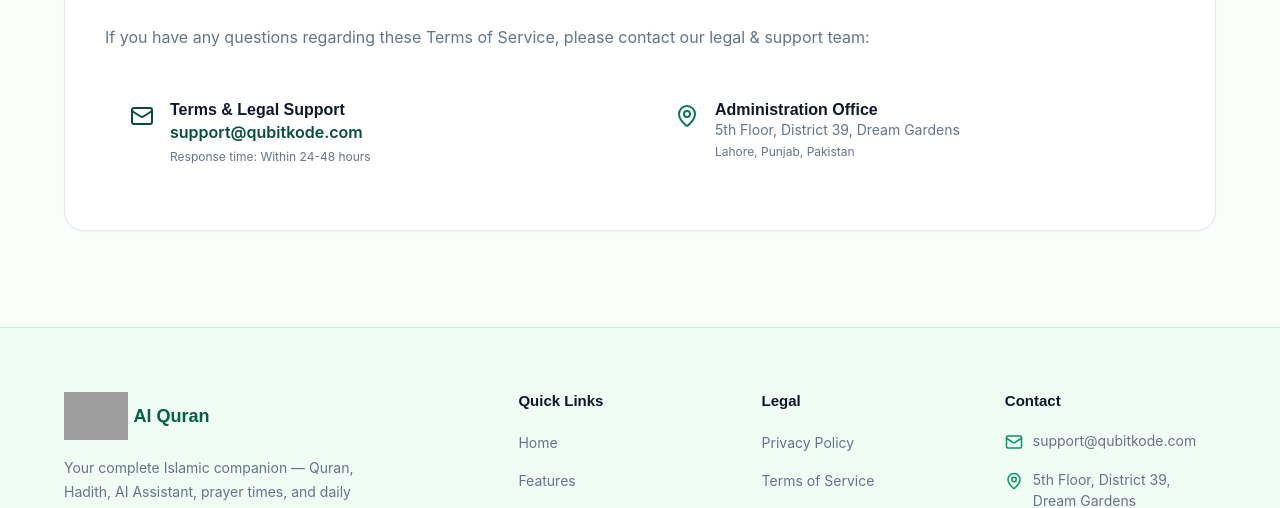
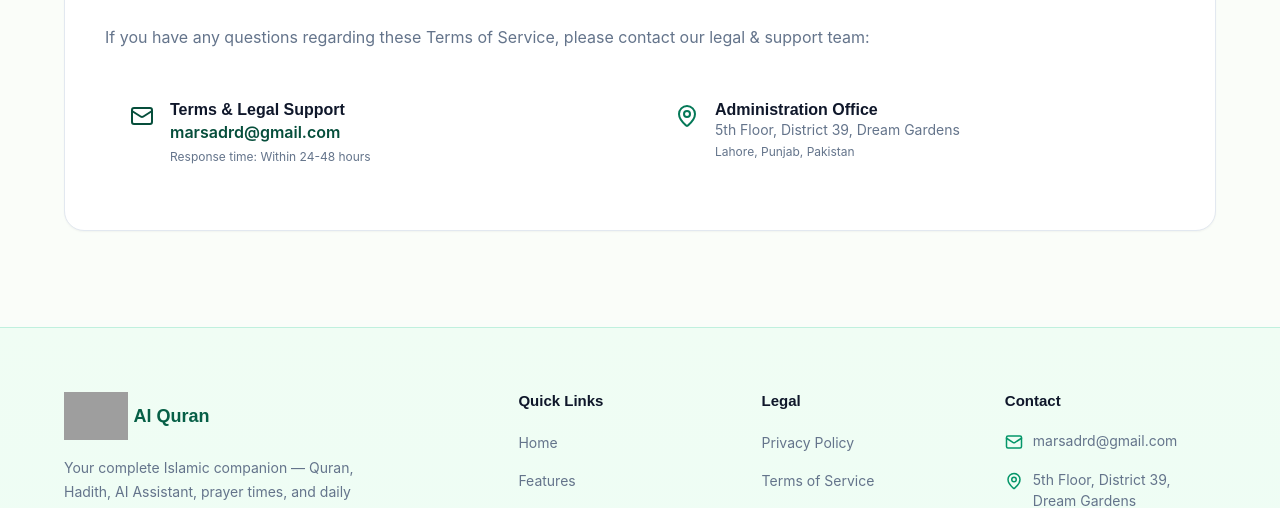
Before and after one commit to MarsadR/quran_web, a React (Create React App) app: page /terms in a window 1280 px wide. Shown: the part 3940-4448 px from the top of the page. Built offline with nearby package versions, Linux system fonts and the light colour scheme; grey boxes are pictures that could not be loaded.

Commit message:
quran web 6th commit

```diff
--- a/src/components/layout/Footer.js
+++ b/src/components/layout/Footer.js
@@ -88,8 +88,8 @@ export function Footer() {
             <ul className="footer-contact">
               <li className="footer-contact-item">
                 <Mail className="footer-contact-icon" />
-                <a href="mailto:support@qubitkode.com" className="footer-link">
-                  support@qubitkode.com
+                <a href="mailto:marsadrd@gmail.com" className="footer-link">
+                  marsadrd@gmail.com
                 </a>
               </li>
               <li className="footer-contact-item">
--- a/src/pages/ContactUs.js
+++ b/src/pages/ContactUs.js
@@ -66,8 +66,8 @@ export function ContactUs() {
               <p className="card-desc">
                 For support, feedback, and general inquiries. We aim to respond within 24 hours.
               </p>
-              <a href="mailto:support@qubitkode.com" className="contact-action-link">
-                support@qubitkode.com
+              <a href="mailto:marsadrd@gmail.com" className="contact-action-link">
+                marsadrd@gmail.com
               </a>
             </motion.div>
 
--- a/src/pages/PrivacyPolicy.js
+++ b/src/pages/PrivacyPolicy.js
@@ -373,7 +373,7 @@ export function PrivacyPolicy() {
 
               <div className="deletion-note mt-6">
                 <p className="text-sm text-[var(--color-text-muted)]">
-                  <strong>Alternative Web Request:</strong> If you cannot access the app, you can request immediate account erasure by sending an email to <a href="mailto:support@qubitkode.com" className="text-[var(--color-primary-dark)] underline">support@qubitkode.com</a> with the subject line <em>"Account Deletion Request"</em>. All profile records, notes, and sync files will be permanently purged within 30 days.
+                  <strong>Alternative Web Request:</strong> If you cannot access the app, you can request immediate account erasure by sending an email to <a href="mailto:marsadrd@gmail.com" className="text-[var(--color-primary-dark)] underline">marsadrd@gmail.com</a> with the subject line <em>"Account Deletion Request"</em>. All profile records, notes, and sync files will be permanently purged within 30 days.
                 </p>
               </div>
             </div>
@@ -406,7 +406,7 @@ export function PrivacyPolicy() {
                 <Mail className="w-6 h-6 text-[var(--color-primary-dark)] mt-1" />
                 <div>
                   <h4 className="font-heading text-[var(--color-text)] font-bold">Email Inquiries</h4>
-                  <a href="mailto:support@qubitkode.com" className="text-[var(--color-primary-dark)] font-semibold hover:underline">support@qubitkode.com</a>
+                  <a href="mailto:marsadrd@gmail.com" className="text-[var(--color-primary-dark)] font-semibold hover:underline">marsadrd@gmail.com</a>
                   <p className="text-xs text-[var(--color-text-muted)] mt-1">Response time: Within 24-48 hours</p>
                 </div>
               </div>
--- a/src/pages/TermsOfService.js
+++ b/src/pages/TermsOfService.js
@@ -367,7 +367,7 @@ export function TermsOfService() {
                 <Mail className="w-6 h-6 text-[var(--color-primary-dark)] mt-1" />
                 <div>
                   <h4 className="font-heading text-[var(--color-text)] font-bold">Terms & Legal Support</h4>
-                  <a href="mailto:support@qubitkode.com" className="text-[var(--color-primary-dark)] font-semibold hover:underline">support@qubitkode.com</a>
+                  <a href="mailto:marsadrd@gmail.com" className="text-[var(--color-primary-dark)] font-semibold hover:underline">marsadrd@gmail.com</a>
                   <p className="text-xs text-[var(--color-text-muted)] mt-1">Response time: Within 24-48 hours</p>
                 </div>
               </div>
```
